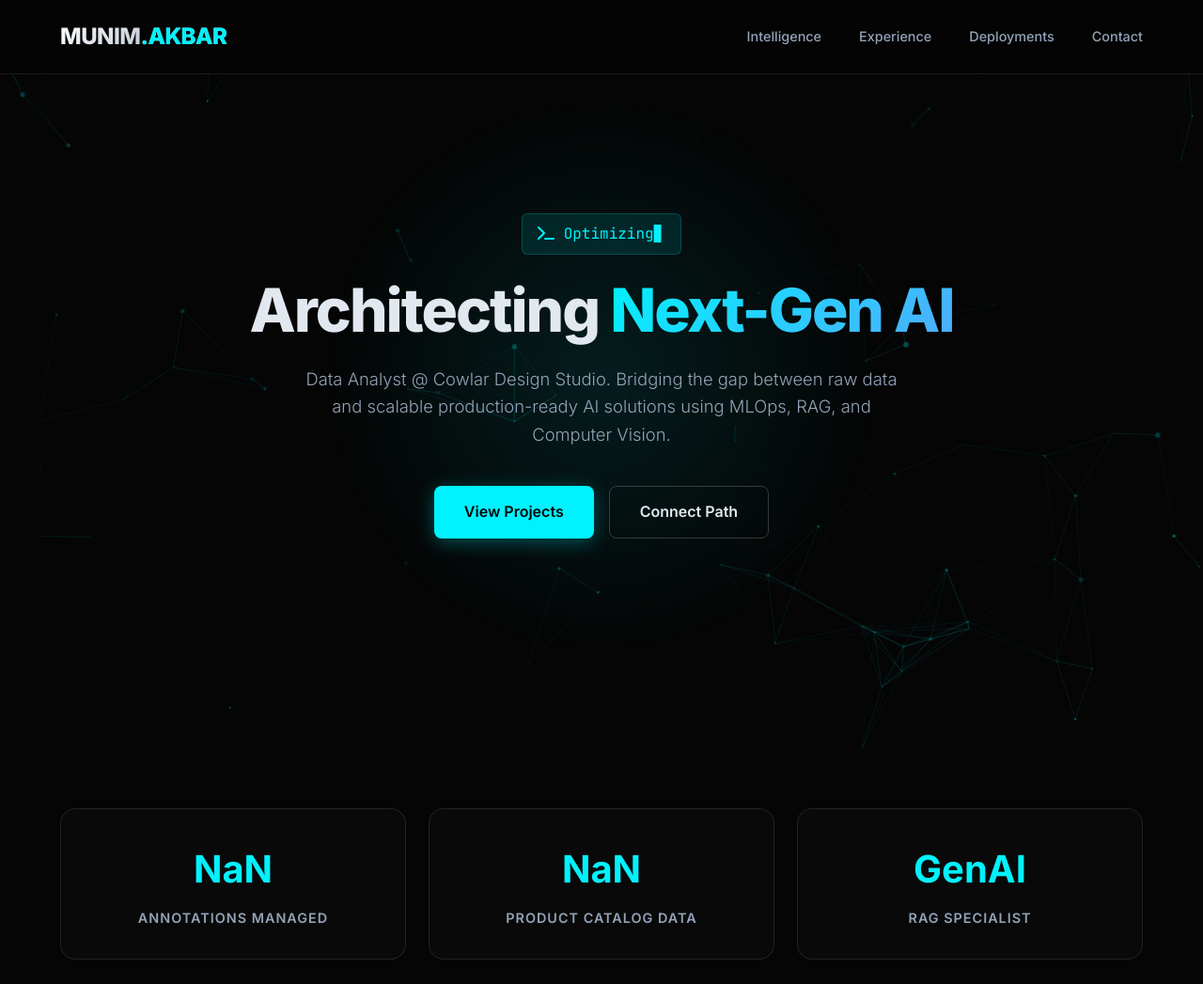
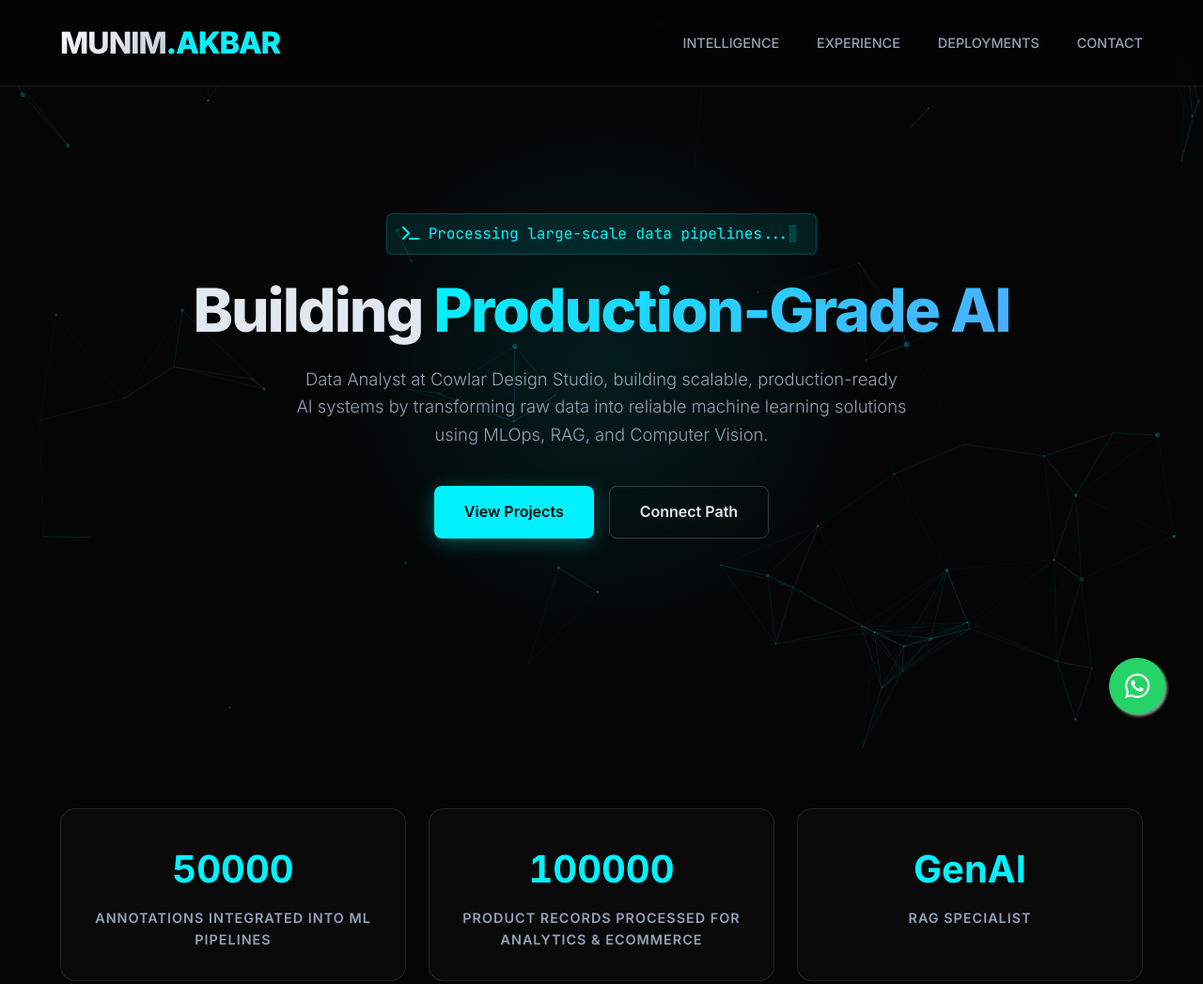
Before and after one commit to MunimAkbar/Portfolio, a plain HTML site: page index.html in a window 1280 px wide. Shown: the top 1047 px of the page at 94% size. Drawn offline with nearby package versions, Linux system fonts and the light colour scheme; animation ran at ten frames a second.

Commit message:
some polishing

```diff
--- a/css/style.css
+++ b/css/style.css
@@ -39,6 +39,12 @@ section {
     padding: 100px 0;
 }
 
+/* Extra spacing between specific sections */
+#about,
+#projects {
+    padding-bottom: 50px;
+}
+
 /* --- Background Particles --- */
 #particles-js {
     position: fixed;
@@ -71,17 +77,30 @@ nav .container {
 }
 
 .logo {
-    font-weight: 800;
-    font-size: 1.5rem;
-    letter-spacing: -0.5px;
-    background: linear-gradient(135deg, #fff 0%, var(--text-dim) 100%);
+    font-weight: 900;
+    font-size: 2rem;
+    letter-spacing: -0.9px;
+    background: linear-gradient(135deg, #ffffff 0%, var(--text-dim) 100%);
     -webkit-background-clip: text;
     -webkit-text-fill-color: transparent;
+    transition: transform 0.3s ease, text-shadow 0.3s ease;
+}
+
+.logo:hover {
+    transform: translateY(-1px);
+    text-shadow: 0 0 20px rgba(0, 242, 254, 0.25);
 }
 
 .logo span {
+    font-weight: 900;
     color: var(--accent);
     -webkit-text-fill-color: var(--accent);
+}
+
+@media (max-width: 768px) {
+    .logo {
+        font-size: 1.6rem;
+    }
 }
 
 .nav-links {
@@ -157,11 +176,14 @@ nav .container {
 }
 
 h1 {
-    font-size: clamp(3rem, 5vw, 5.5rem);
+    font-size: clamp(2.5rem, 5vw, 4.5rem);
+    /* Reduced max size */
     font-weight: 800;
     line-height: 1.1;
     margin-bottom: 24px;
     letter-spacing: -2px;
+    white-space: nowrap;
+    /* Force one line */
 }
 
 .gradient-text {
@@ -591,3 +613,30 @@ footer p {
         grid-template-columns: 1fr;
     }
 }
+
+/* --- Floating WhatsApp Button --- */
+.whatsapp-float {
+    position: fixed;
+    width: 60px;
+    height: 60px;
+    bottom: 40px;
+    right: 40px;
+    background-color: #25d366;
+    color: #FFF;
+    border-radius: 50px;
+    text-align: center;
+    font-size: 30px;
+    box-shadow: 2px 2px 3px #999;
+    z-index: 100;
+    display: flex;
+    align-items: center;
+    justify-content: center;
+    transition: all 0.3s ease;
+    text-decoration: none;
+}
+
+.whatsapp-float:hover {
+    transform: scale(1.1);
+    background-color: #128c7e;
+    color: #FFF;
+}
--- a/index.html
+++ b/index.html
@@ -4,7 +4,7 @@
 <head>
     <meta charset="UTF-8">
     <meta name="viewport" content="width=device-width, initial-scale=1.0">
-    <title>Munim Akbar | AI/ML Architect</title>
+    <title>Munim Akbar | AI/ML Engineer</title>
 
     <!-- Google Fonts -->
     <link rel="preconnect" href="https://fonts.googleapis.com">
@@ -20,7 +20,7 @@
     <link href="https://unpkg.com/aos@2.3.1/dist/aos.css" rel="stylesheet">
 
     <!-- Custom CSS -->
-    <link rel="stylesheet" href="css/style.css">
+    <link rel="stylesheet" href="css/style.css?v=1.1">
 </head>
 
 <body>
@@ -33,10 +33,10 @@
         <div class="container">
             <div class="logo">MUNIM<span>.AKBAR</span></div>
             <ul class="nav-links">
-                <li><a href="#about">Intelligence</a></li>
-                <li><a href="#experience">Experience</a></li>
-                <li><a href="#projects">Deployments</a></li>
-                <li><a href="#contact">Contact</a></li>
+                <li><a href="#about">INTELLIGENCE</a></li>
+                <li><a href="#experience">EXPERIENCE</a></li>
+                <li><a href="#projects">DEPLOYMENTS</a></li>
+                <li><a href="#contact">CONTACT</a></li>
             </ul>
         </div>
     </nav>
@@ -47,9 +47,9 @@
             <div class="terminal-box">
                 <i class="fas fa-terminal"></i> <span id="typed"></span>
             </div>
-            <h1>Architecting <span class="gradient-text">Next-Gen AI</span></h1>
-            <p>Data Analyst @ Cowlar Design Studio. Bridging the gap between raw data and scalable production-ready AI
-                solutions using MLOps, RAG, and Computer Vision.</p>
+            <h1>Building <span class="gradient-text">Production-Grade AI</span></h1>
+            <p>Data Analyst at Cowlar Design Studio, building scalable, production-ready AI systems by transforming raw
+                data into reliable machine learning solutions using MLOps, RAG, and Computer Vision.</p>
             <div class="hero-btns">
                 <a href="#projects" class="btn btn-primary">View Projects</a>
                 <a href="#contact" class="btn btn-outline">Connect Path</a>
@@ -61,19 +61,22 @@
     <div class="container">
         <div class="stats-grid" data-aos="fade-up" data-aos-delay="100">
             <div class="stat-item">
-                <h3 class="counter">50000+</h3>
-                <p>Annotations Managed</p>
+                <h3 class="counter">50000</h3>
+                <p>Annotations Integrated into ML Pipelines</p>
             </div>
+
             <div class="stat-item">
-                <h3 class="counter">9000+</h3>
-                <p>Product Catalog Data</p>
+                <h3 class="counter">100000</h3>
+                <p>Product Records Processed for Analytics & eCommerce</p>
             </div>
+
             <div class="stat-item">
                 <h3>GenAI</h3>
                 <p>RAG Specialist</p>
             </div>
         </div>
     </div>
+
 
     <!-- Skills / Intelligence -->
     <section id="about" class="container">
@@ -84,7 +87,7 @@
                 <div class="tags">
                     <span class="tag">LLMs</span> <span class="tag">RAG</span> <span class="tag">LangChain</span>
                     <span class="tag">LlamaIndex</span> <span class="tag">Computer Vision</span> <span
-                        class="tag">YOLOv11</span>
+                        class="tag">YOLO</span>
                     <span class="tag">Transformers</span> <span class="tag">Whisper</span>
                 </div>
             </div>
@@ -123,7 +126,8 @@
             <ul>
                 <li>Managing <strong>9,000+ product catalog</strong> with structured database validation and real-time
                     price synchronization for Hatim Supermarket.</li>
-                <li>Engineered a <strong>YOLOv11 detection pipeline</strong> on AWS SageMaker using 50,000+ annotations
+                <li>Engineered a <strong>YOLO-based detection pipeline</strong> on AWS SageMaker using 50,000+
+                    annotations
                     versioned via AWS S3.</li>
                 <li>Architected an <strong>LLM-enhanced categorization system</strong> using MiniLM embeddings and
                     semantic similarity, slashing manual categorization time by <strong>30%</strong>.</li>
@@ -161,7 +165,7 @@
             <div class="project-card" data-aos="zoom-in-up" data-aos-delay="200">
                 <div class="project-content">
                     <div class="project-type">Multimodal GenAI</div>
-                    <h3>Audio-to-Visual Synthesis</h3>
+                    <h3>Audio-to-Image Generation System</h3>
                     <p>An orchestrated pipeline transforming speech into art. Uses Whisper for STT, Llama 3.2 for prompt
                         expansion, and Stable Diffusion for image synthesis.</p>
                     <div class="tags">
@@ -180,10 +184,10 @@
 
             <div class="project-card" data-aos="fade-up">
                 <h3>AI Powered Football Event Analysis</h3>
-                <p>AI-powered soccer tracking system using YOLOv8, Siglip, and KMeans. Features tactical Voronoi
-                    diagrams and pitch projection homography.</p>
+                <p>AI-powered soccer tracking and tactical analysis system using YOLO, embedding-based player
+                    clustering, and pitch homography for spatial analytics.</p>
                 <div class="tags">
-                    <span class="tag">YOLOv8</span> <span class="tag">FastAPI</span> <span class="tag">KMeans</span>
+                    <span class="tag">YOLO</span> <span class="tag">FastAPI</span> <span class="tag">KMeans</span>
                 </div>
             </div>
 
@@ -271,7 +275,8 @@
                 <a href="https://github.com/MunimAkbar" target="_blank"><i class="fab fa-github"></i></a>
                 <a href="https://www.kaggle.com/munimakbar" target="_blank"><i class="fab fa-kaggle"></i></a>
             </div>
-            <a href="mailto:munimakbar113@gmail.com" class="btn btn-primary" style="margin-top: 30px;">Send Message</a>
+            <a href="https://mail.google.com/mail/?view=cm&fs=1&to=munimakbar113@gmail.com" target="_blank"
+                class="btn btn-primary" style="margin-top: 30px;">Send Message</a>
         </div>
     </section>
 
@@ -288,7 +293,12 @@
     <script src="https://unpkg.com/typed.js@2.0.16/dist/typed.umd.js"></script>
 
     <!-- Custom JS -->
-    <script src="js/script.js"></script>
+    <script src="js/script.js?v=1.1"></script>
+
+    <!-- Floating WhatsApp Button -->
+    <a href="https://wa.me/923445518307" class="whatsapp-float" target="_blank">
+        <i class="fab fa-whatsapp"></i>
+    </a>
 
 </body>
 
--- a/js/script.js
+++ b/js/script.js
@@ -11,10 +11,10 @@ document.addEventListener('DOMContentLoaded', () => {
     // --- Typed.js Effect ---
     new Typed('#typed', {
         strings: [
-            'Executing: system_init.sh',
-            'Loading AI Architectures...',
-            'Optimizing Neural Networks...',
-            'Munim Akbar: AI/ML Architect'
+            'Retrieving context for LLM inference...',
+            'Processing large-scale data pipelines...',
+            'Deploying machine learning models...',
+            'Munim Akbar — AI/ML Engineer'
         ],
         typeSpeed: 40,
         backSpeed: 20,
@@ -23,6 +23,8 @@ document.addEventListener('DOMContentLoaded', () => {
         showCursor: true,
         cursorChar: '▋'
     });
+
+
 
     // --- Particles Configuration ---
     if (document.getElementById('particles-js')) {
```
Also changed, not shown: 1 other file.
